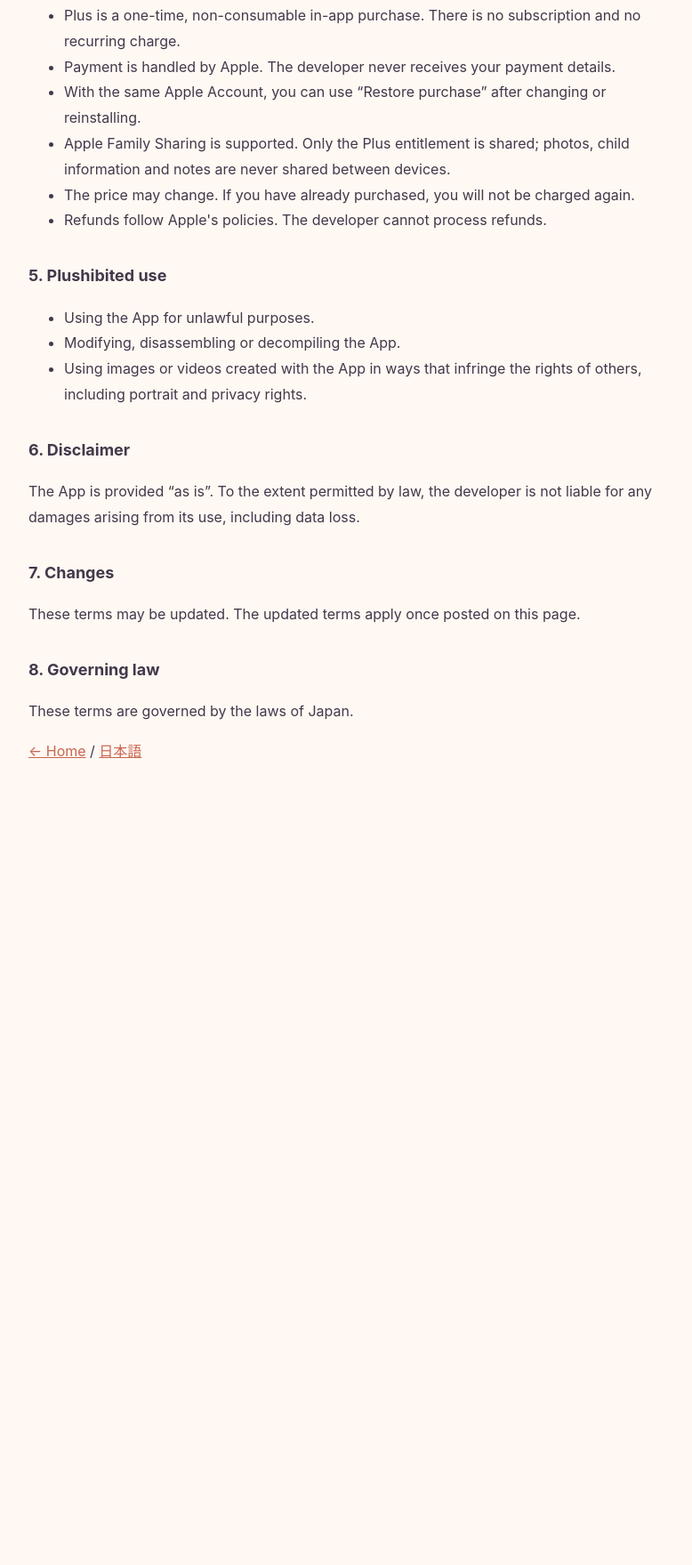
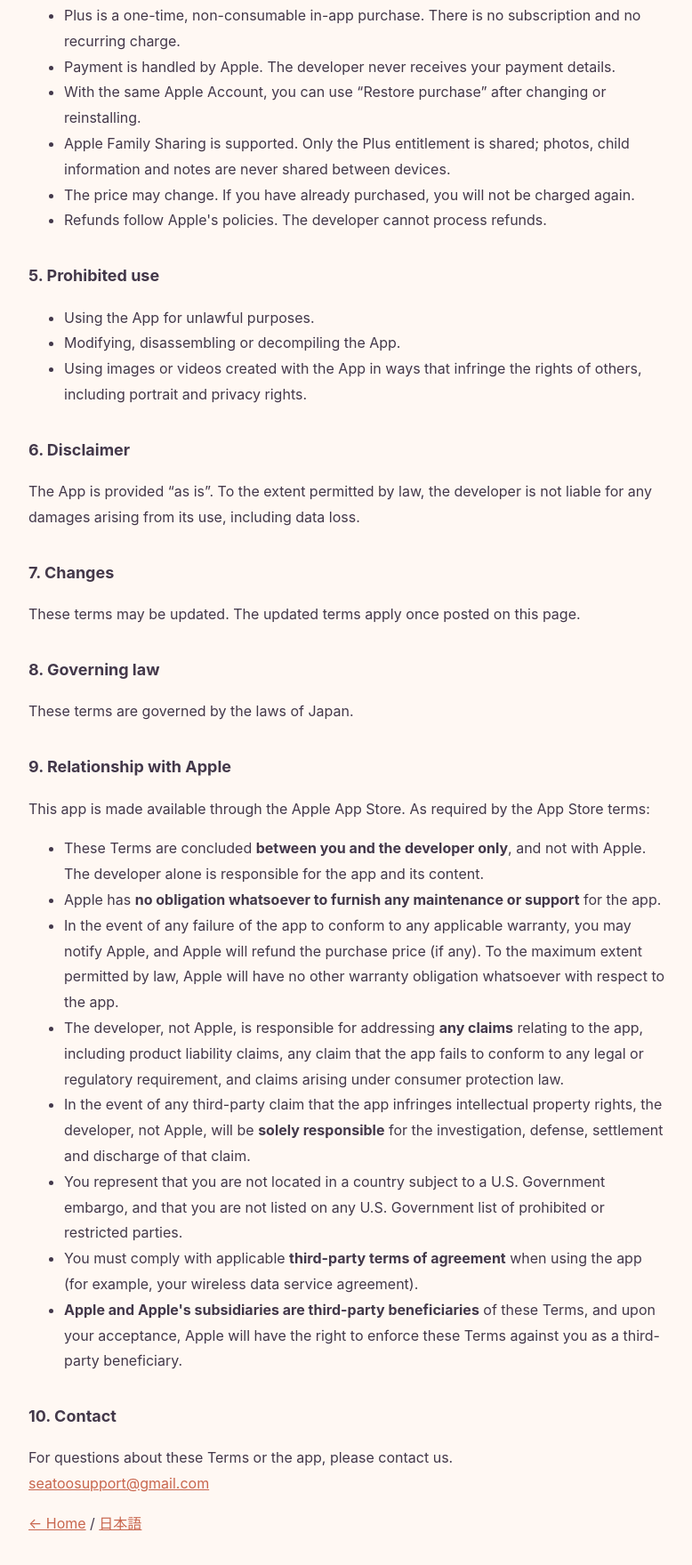
Before and after one commit to hibinobi/legal, a plain HTML site: page terms_en.html in a window 1280 px wide. Shown: the part 755-2514 px from the top of the page at 89% size, without its empty margins (248-1026 px from the left). Before the commit the page ends 1662 px from the top, so only its background shows below. Drawn offline with Linux system fonts and the light colour scheme.

Commit message:
規約にAppleの最低限のEULA条項（§9）とお問い合わせ（§10）を追加し、壊れていた文字列を直した

```diff
--- a/terms_en.html
+++ b/terms_en.html
@@ -16,7 +16,7 @@ a { color: #C8664E; }
 <body>
 <main>
 <h1>Hibinobi Terms of Use</h1>
-<p class="updated">Last updated: September 18, 2026</p>
+<p class="updated">Last updated: September 22, 2026</p>
 
 <h2>1. Introduction</h2>
 <p>These terms govern your use of the iPhone app “Hibinobi” (the “App”). By using the App, you agree to these terms.</p>
@@ -38,7 +38,7 @@ a { color: #C8664E; }
   <li>Refunds follow Apple's policies. The developer cannot process refunds.</li>
 </ul>
 
-<h2>5. Plushibited use</h2>
+<h2>5. Prohibited use</h2>
 <ul>
   <li>Using the App for unlawful purposes.</li>
   <li>Modifying, disassembling or decompiling the App.</li>
@@ -54,6 +54,21 @@ a { color: #C8664E; }
 <h2>8. Governing law</h2>
 <p>These terms are governed by the laws of Japan.</p>
 
+<h2>9. Relationship with Apple</h2>
+<p>This app is made available through the Apple App Store. As required by the App Store terms:</p>
+<ul>
+  <li>These Terms are concluded <strong>between you and the developer only</strong>, and not with Apple. The developer alone is responsible for the app and its content.</li>
+  <li>Apple has <strong>no obligation whatsoever to furnish any maintenance or support</strong> for the app.</li>
+  <li>In the event of any failure of the app to conform to any applicable warranty, you may notify Apple, and Apple will refund the purchase price (if any). To the maximum extent permitted by law, Apple will have no other warranty obligation whatsoever with respect to the app.</li>
+  <li>The developer, not Apple, is responsible for addressing <strong>any claims</strong> relating to the app, including product liability claims, any claim that the app fails to conform to any legal or regulatory requirement, and claims arising under consumer protection law.</li>
+  <li>In the event of any third-party claim that the app infringes intellectual property rights, the developer, not Apple, will be <strong>solely responsible</strong> for the investigation, defense, settlement and discharge of that claim.</li>
+  <li>You represent that you are not located in a country subject to a U.S. Government embargo, and that you are not listed on any U.S. Government list of prohibited or restricted parties.</li>
+  <li>You must comply with applicable <strong>third-party terms of agreement</strong> when using the app (for example, your wireless data service agreement).</li>
+  <li><strong>Apple and Apple's subsidiaries are third-party beneficiaries</strong> of these Terms, and upon your acceptance, Apple will have the right to enforce these Terms against you as a third-party beneficiary.</li>
+</ul>
+
+<h2>10. Contact</h2>
+<p>For questions about these Terms or the app, please contact us.<br><a href="mailto:seatoosupport@gmail.com">seatoosupport@gmail.com</a></p>
 <p><a href="index.html">← Home</a> / <a href="terms.html">日本語</a></p>
 </main>
 </body>
```
Also changed, not shown: terms.html (+16 -1 lines).
